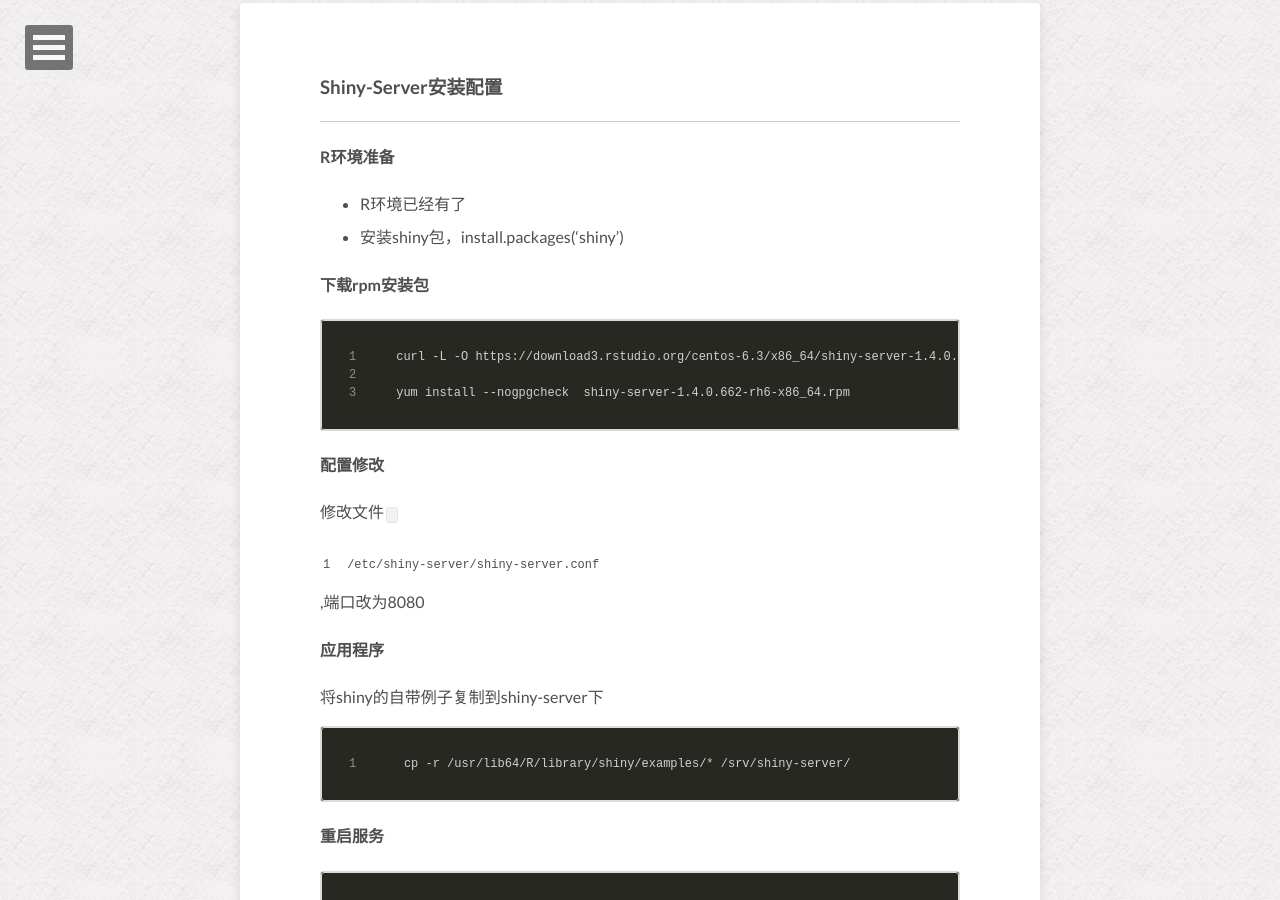
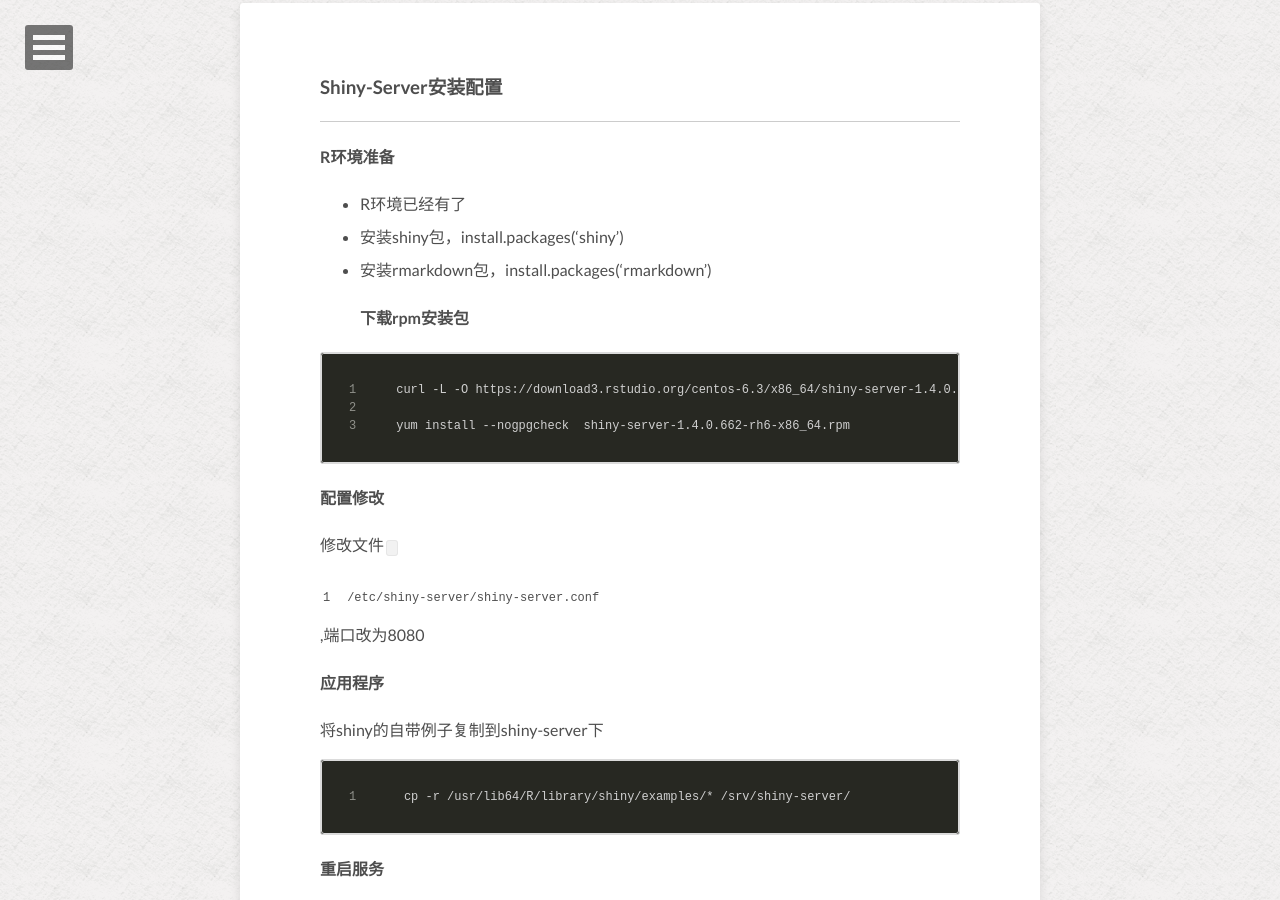
Before and after one commit to hj1984930/hj1984930.github.io, a Jekyll site: the page built from _posts/2015-10-14-shiny-server.md, in a window 1280 px wide and 900 px high, scrolled down 447 px. Built offline with Jekyll 4.4.1, drawn with Linux system fonts in a browser that asks for light colours; nearby versions of some CDN libraries; comment, search, counter and statistics services are not loaded.

```diff
--- a/_posts/2015-10-14-shiny-server.md
+++ b/_posts/2015-10-14-shiny-server.md
@@ -16,7 +16,7 @@
 
 * R环境已经有了
 * 安装shiny包，install.packages('shiny')
-
+* 安装rmarkdown包，install.packages('rmarkdown')
 ####下载rpm安装包
 
 ~~~
```
